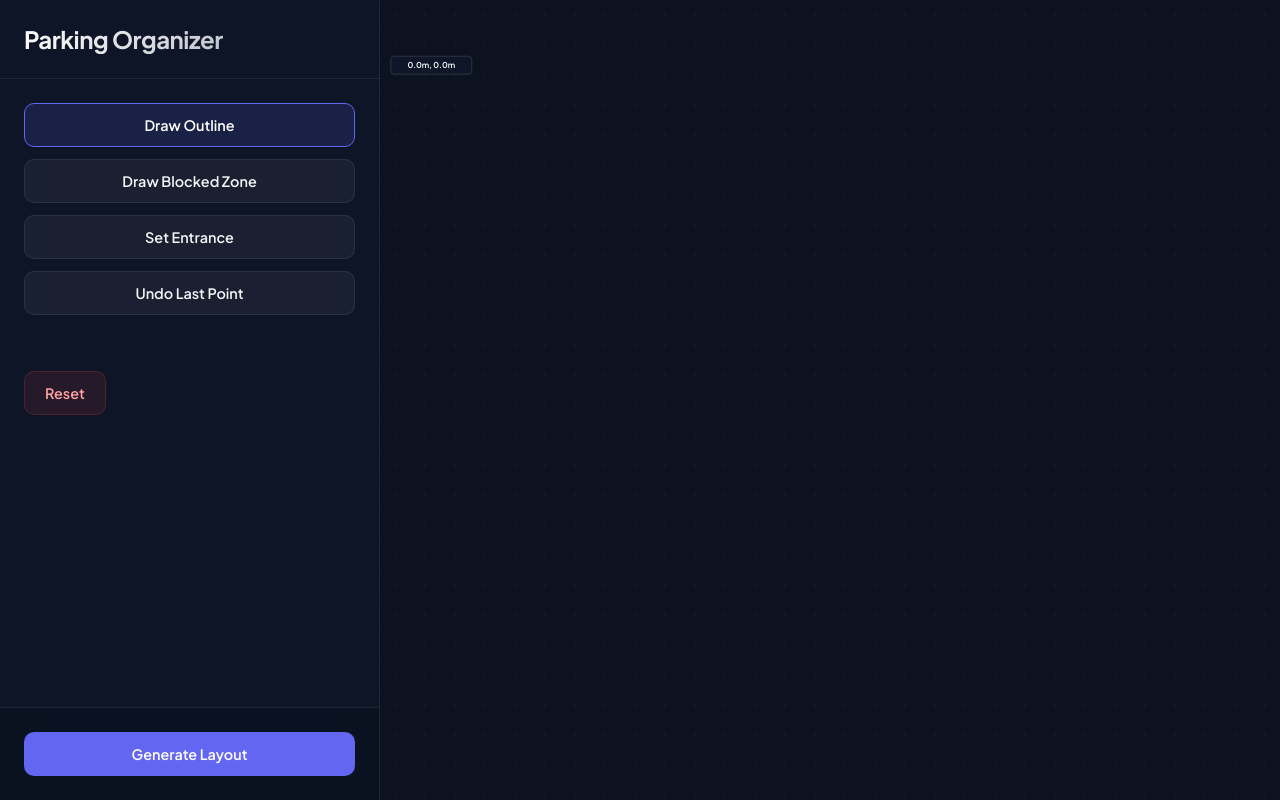
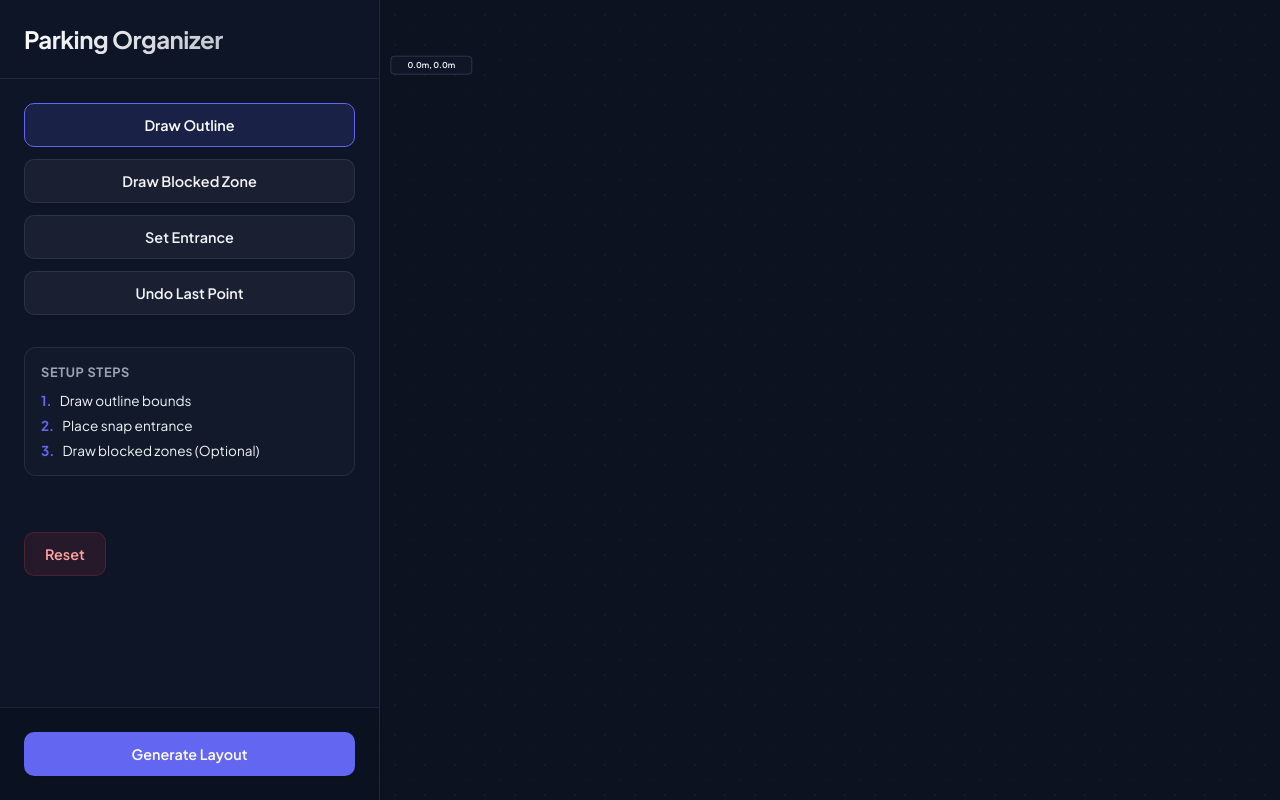
Before and after one commit to RaduUngureanu28/parking-organizer, a React (Vite) app in the folder frontend/: page / in a window 1280 px wide. Built offline with nearby package versions, Linux system fonts and the light colour scheme.

Commit message:
minor fixes

```diff
--- a/frontend/index.html
+++ b/frontend/index.html
@@ -4,6 +4,7 @@
 <head>
   <meta charset="UTF-8" />
   <meta name="viewport" content="width=device-width, initial-scale=1.0" />
+  <meta name="description" content="Optimize underground parking lot layout designs automatically. Draw outline bounds, specify blocked zones, snap the entrance, and generate an efficient layout." />
   <title>Underground Parking Organizer</title>
 </head>
 
--- a/frontend/src/App.jsx
+++ b/frontend/src/App.jsx
@@ -49,6 +49,10 @@ export default function App() {
       }
 
       const data = await response.json();
+      if (data.error) {
+        alert(data.error);
+        return;
+      }
       setResults(data);
       setMode('VIEW_RESULTS');
     } catch (error) {
@@ -116,29 +120,33 @@ export default function App() {
           <div className="tool-grid">
             <button
               className={`btn btn-secondary ${mode === 'DRAW_OUTLINE' ? 'active' : ''}`}
+              disabled={loading}
               onClick={() => {
                 setTempPoints([]);
                 setMode('DRAW_OUTLINE');
+                setResults(null);
               }}
             >
               Draw Outline
             </button>
             <button
               className={`btn btn-secondary ${mode === 'DRAW_BLOCKED' ? 'active' : ''}`}
-              disabled={outline.length < 3}
+              disabled={loading || outline.length < 3}
               onClick={() => {
                 setTempPoints([]);
                 setMode('DRAW_BLOCKED');
+                setResults(null);
               }}
             >
               Draw Blocked Zone
             </button>
             <button
               className={`btn btn-secondary ${mode === 'PLACE_ENTRANCE' ? 'active' : ''}`}
-              disabled={outline.length < 3}
+              disabled={loading || outline.length < 3}
               onClick={() => {
                 setTempPoints([]);
                 setMode('PLACE_ENTRANCE');
+                setResults(null);
               }}
             >
               Set Entrance
@@ -146,13 +154,65 @@ export default function App() {
 
             <button
               className="btn btn-secondary"
-              disabled={tempPoints.length === 0 && blockedZones.length === 0 && outline.length === 0}
+              disabled={loading || (tempPoints.length === 0 && blockedZones.length === 0 && outline.length === 0)}
               onClick={handleUndoLastPoint}
             >
               Undo Last Point
             </button>
+          </div>
 
-
+          {/* Setup Steps */}
+          <div style={{
+            background: 'rgba(255, 255, 255, 0.02)',
+            border: '1px solid var(--border-color)',
+            borderRadius: '12px',
+            padding: '1rem',
+            display: 'flex',
+            flexDirection: 'column',
+            gap: '0.75rem',
+            marginTop: '0.5rem'
+          }}>
+            <h2 style={{ fontSize: '0.8rem', textTransform: 'uppercase', letterSpacing: '0.05em', color: 'var(--text-muted)', margin: 0 }}>
+              Setup Steps
+            </h2>
+            <div style={{ display: 'flex', flexDirection: 'column', gap: '0.5rem' }}>
+              <div style={{ display: 'flex', alignItems: 'center', gap: '0.5rem' }}>
+                <span style={{
+                  color: 'var(--color-primary)',
+                  fontWeight: 'bold',
+                  fontSize: '0.85rem'
+                }}>
+                  1.
+                </span>
+                <span style={{ fontSize: '0.85rem', color: 'var(--text-main)' }}>
+                  Draw outline bounds
+                </span>
+              </div>
+              <div style={{ display: 'flex', alignItems: 'center', gap: '0.5rem' }}>
+                <span style={{
+                  color: 'var(--color-primary)',
+                  fontWeight: 'bold',
+                  fontSize: '0.85rem'
+                }}>
+                  2.
+                </span>
+                <span style={{ fontSize: '0.85rem', color: 'var(--text-main)' }}>
+                  Place snap entrance
+                </span>
+              </div>
+              <div style={{ display: 'flex', alignItems: 'center', gap: '0.5rem' }}>
+                <span style={{
+                  color: 'var(--color-primary)',
+                  fontWeight: 'bold',
+                  fontSize: '0.85rem'
+                }}>
+                  3.
+                </span>
+                <span style={{ fontSize: '0.85rem', color: 'var(--text-main)' }}>
+                  Draw blocked zones (Optional)
+                </span>
+              </div>
+            </div>
           </div>
 
           {/* Blocked Zones List */}
@@ -228,13 +288,18 @@ export default function App() {
           )}
 
           <div style={{ marginTop: '2rem' }}>
-            <button className="btn btn-danger" onClick={handleReset}>Reset</button>
+            <button className="btn btn-danger" onClick={handleReset} disabled={loading}>Reset</button>
           </div>
         </div>
 
         <div className="sidebar-footer">
-          <button className="btn btn-primary" style={{ width: '100%' }} onClick={handleOptimize}>
-            Generate Layout
+          <button
+            className="btn btn-primary"
+            style={{ width: '100%' }}
+            onClick={handleOptimize}
+            disabled={loading}
+          >
+            {loading ? 'Generating Layout...' : 'Generate Layout'}
           </button>
         </div>
       </aside>
--- a/frontend/src/index.css
+++ b/frontend/src/index.css
@@ -269,9 +269,9 @@ button.btn-danger:hover {
 }
 
 .svg-road {
-  fill: rgba(255, 255, 255, 0.08);
-  stroke: rgba(255, 255, 255, 0.08);
-  stroke-width: 0.0;
+  fill: #202532;
+  stroke: #202532;
+  stroke-width: 0.5;
 }
 
 .svg-road-centerline {
```
Also changed, not shown: 2 other files (tests, documents, lock files or other folders).
